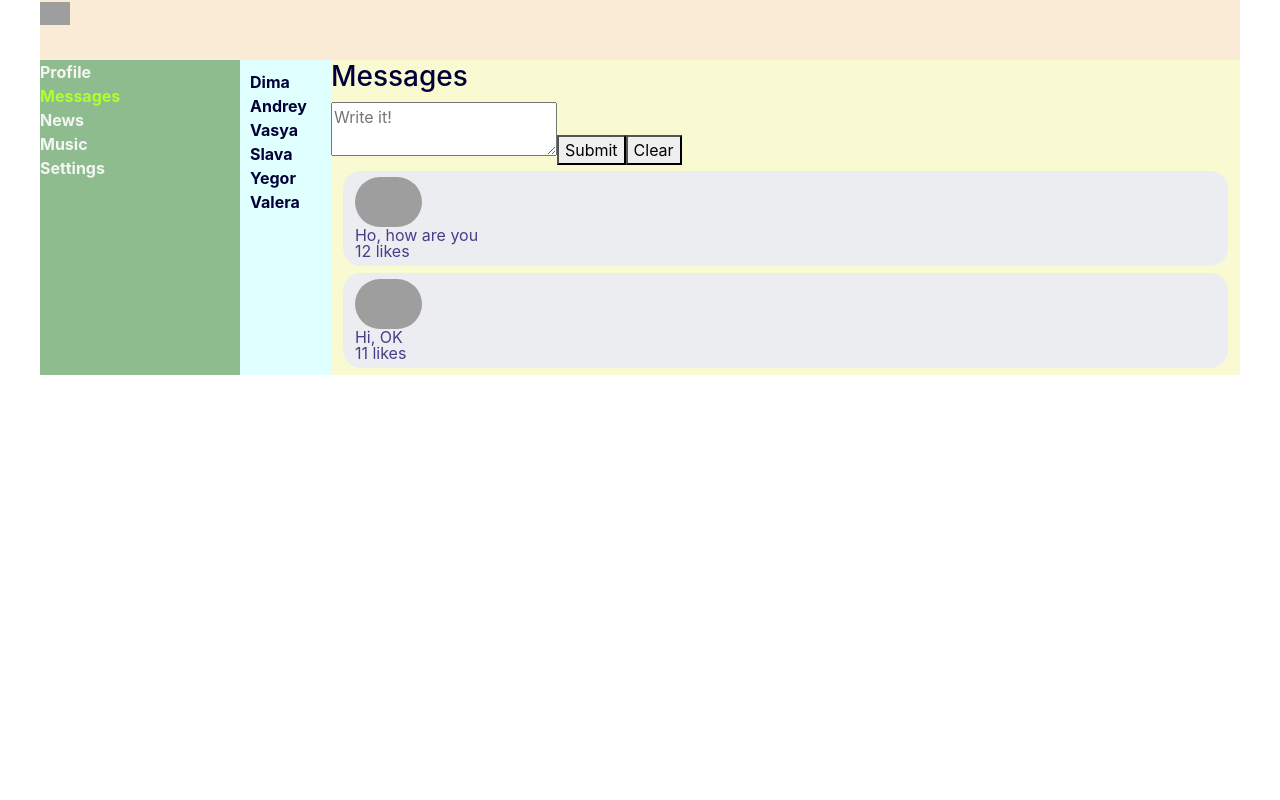
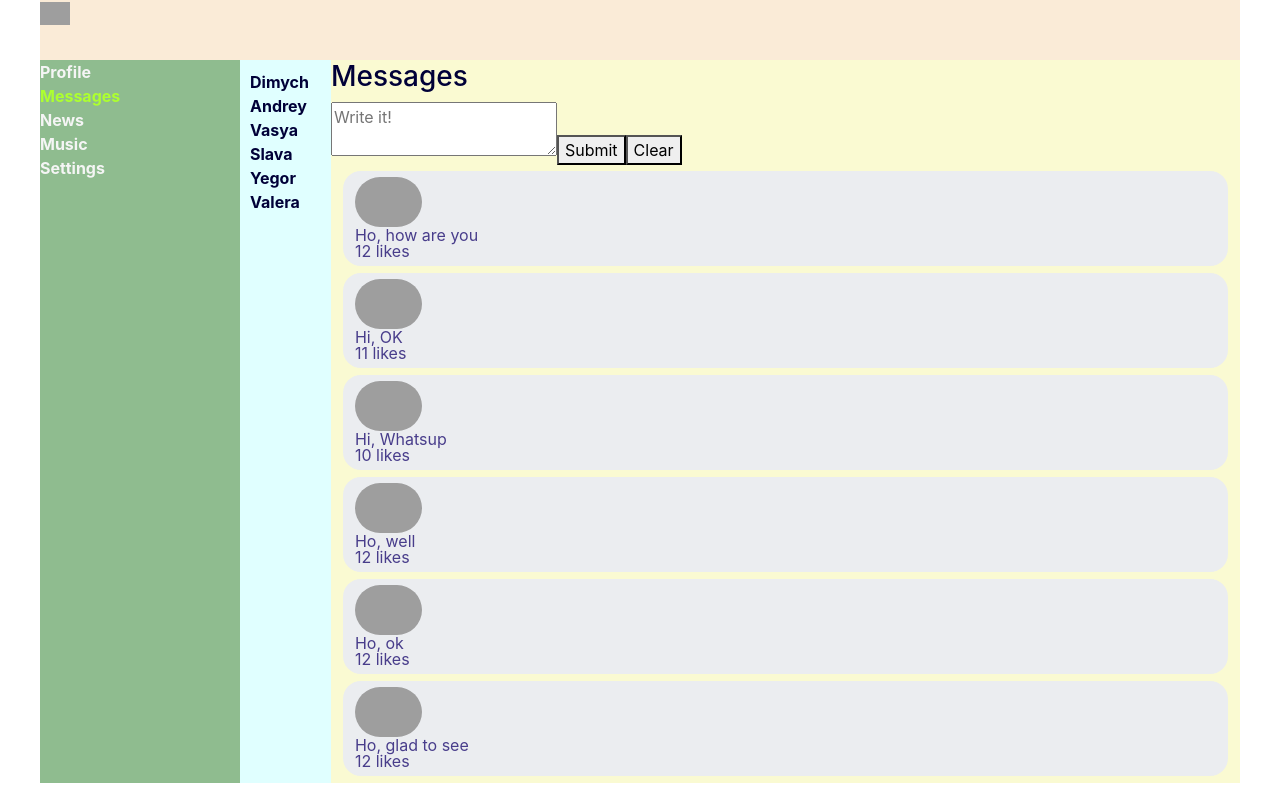
Before and after one commit to tixuz/samurai, a React (Create React App) app: page /dialogs in a window 1280 px wide. Built offline with nearby package versions, Linux system fonts and the light colour scheme; grey boxes are pictures that could not be loaded.

Commit message:
Lesson 25. Map

```diff
--- a/src/components/Dialogs/Dialogs.jsx
+++ b/src/components/Dialogs/Dialogs.jsx
@@ -23,16 +23,17 @@
         {id: 6, name: 'Valera'}
     ]
 
+    let dialogElements = dialogData.map((dialog, id) => {
+        return (<DialogItem
+            key={id}
+            id={dialog.id}
+            name={dialog.name}/>);
+    });
 
     return (
         <div className={s.dialog}>
             <div className={s.dialogItems}>
-                <DialogItem id="1" name="Dima"/>
-                <DialogItem id="2" name="Andrey"/>
-                <DialogItem id="3" name="Vasya"/>
-                <DialogItem id="4" name="Slava"/>
-                <DialogItem id="5" name="Yegor"/>
-                <DialogItem id="6" name="Valera"/>
+                {dialogElements}
             </div>
             <Messages />
 
--- a/src/components/Dialogs/Messages/Messages.jsx
+++ b/src/components/Dialogs/Messages/Messages.jsx
@@ -7,13 +7,20 @@
 const Messages = () => {
     let messagesData = [
         {id: 1, message:'Ho, how are you', likesCount: 12},
-        {id: 1, message:'Hi, OK', likesCount: 11},
-        {id: 1, message:'Hi, Whatsup', likesCount: 10},
-        {id: 1, message:'Ho, well', likesCount: 12},
-        {id: 1, message:'Ho, ok', likesCount: 12},
-        {id: 1, message:'Ho, glad to see', likesCount: 12},
+        {id: 2, message:'Hi, OK', likesCount: 11},
+        {id: 3, message:'Hi, Whatsup', likesCount: 10},
+        {id: 4, message:'Ho, well', likesCount: 12},
+        {id: 5, message:'Ho, ok', likesCount: 12},
+        {id: 6, message:'Ho, glad to see', likesCount: 12},
     ]
 
+    let messageElements = messagesData.map((message, id) => {
+        return (<Message
+            key={id}
+            id={message.id}
+            message={message.message}
+            likesCount={message.likesCount}/>)
+    });
     return (
                 <div className={s.content}>
                     <h3>Messages</h3>
@@ -23,16 +30,7 @@
                         <button>Clear</button>
                     </div>
                     <div>
-                        <Message
-                            key={messagesData[0].id}
-                            id={messagesData[0].id}
-                            message={messagesData[0].message}
-                            likesCount={messagesData[0].likesCount}/>
-                        <Message
-                            key={messagesData[1].id}
-                            id={messagesData[1].id}
-                            message={messagesData[1].message}
-                            likesCount={messagesData[1].likesCount}/>
+                        {messageElements}
                     </div>
                 </div>
 
--- a/src/components/Navbar/Navbar.jsx
+++ b/src/components/Navbar/Navbar.jsx
@@ -7,27 +7,27 @@
     return (
             <nav className={s.nav}>
                 <div className={`${s.item}`}>
-                    <NavLink to='profile' activeClassName={s.activeLink}>
+                    <NavLink to='/profile' activeClassName={s.activeLink}>
                         Profile
                     </NavLink>
                 </div>
                 <div className={s.item}>
-                    <NavLink to='dialogs' activeClassName={s.activeLink}>
+                    <NavLink to='/dialogs' activeClassName={s.activeLink}>
                         Messages
                     </NavLink>
                 </div>
                 <div className={s.item}>
-                    <NavLink to='news' activeClassName={s.activeLink}>
+                    <NavLink to='/news' activeClassName={s.activeLink}>
                         News
                     </NavLink>
                 </div>
                 <div className={s.item}>
-                    <NavLink to='music' activeClassName={s.activeLink}>
+                    <NavLink to='/music' activeClassName={s.activeLink}>
                         Music
                     </NavLink>
                 </div>
                 <div className={s.item}>
-                    <NavLink to='settings' activeClassName={s.activeLink}>
+                    <NavLink to='/settings' activeClassName={s.activeLink}>
                         Settings
                     </NavLink>
                 </div>
--- a/src/components/Profile/MyPosts/MyPosts.jsx
+++ b/src/components/Profile/MyPosts/MyPosts.jsx
@@ -6,6 +6,22 @@
 import CardHeader from "reactstrap/es/CardHeader";
 import CardBody from "reactstrap/es/CardBody";
 
+let posts = [
+    {id: 1,
+    img: "https://themes.2the.me/Messenger-1.1/assets/images/avatars/6.jpg",
+    message: "This is a post",
+    likesCount: 5},
+    {id: 2,
+    img: "https://themes.2the.me/Messenger-1.1/assets/images/avatars/3.jpg",
+    message: "It's a second post",
+    likesCount: 6},
+
+]
+let postsElemens = posts.map((p, id) =>{
+    return(
+    <Post key = {id} img={p.id} message={p.message}
+    likesCount={p.likesCount}/>
+    )})
 
 const MyPosts = () => {
     return (
@@ -25,10 +41,7 @@
                 <CardHeader><h3>My Posts</h3>
                 </CardHeader>
                 <CardBody>
-                <Post img="https://themes.2the.me/Messenger-1.1/assets/images/avatars/6.jpg" message='This is a post'
-                      likesCount='6'/>
-                <Post img="https://themes.2the.me/Messenger-1.1/assets/images/avatars/5.jpg"
-                      message="It's a second post" likesCount='5'/>
+                    {postsElemens}
                 </CardBody>
             </Card>
         </div>
```
